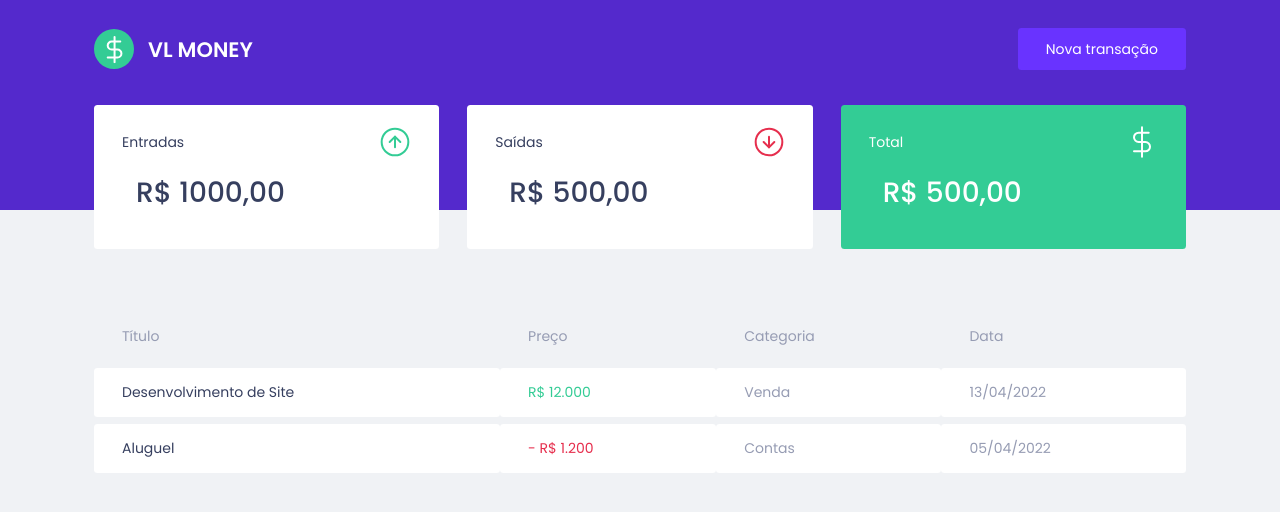
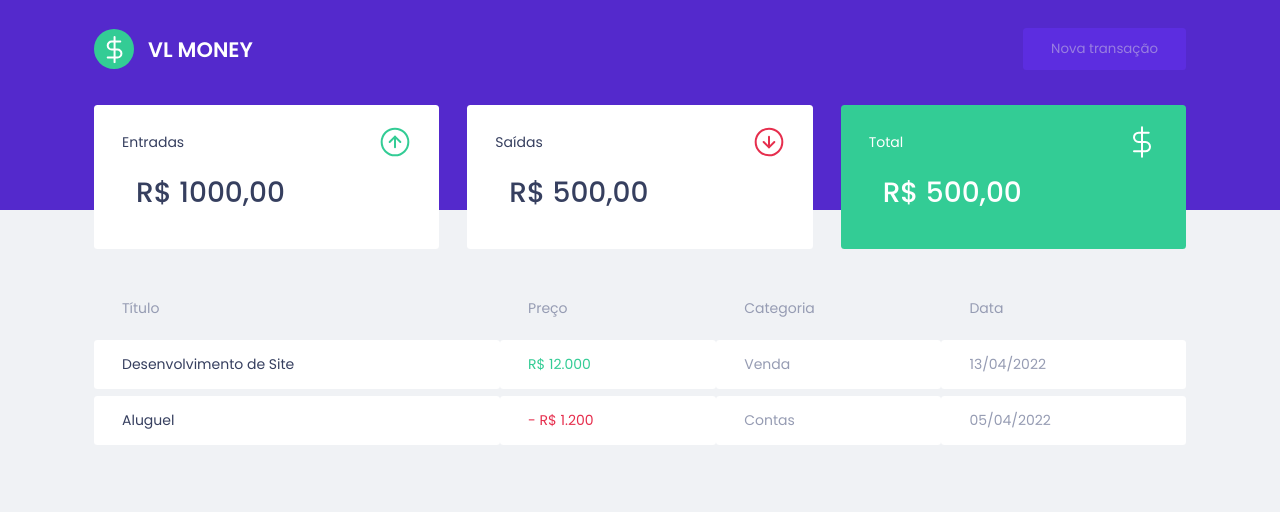
Before and after one commit to Vinicioslisboa/VL-MONEY, a React (Vite) app: page / in a window 1280 px wide. Shown: the top 512 px of the page. Built offline with nearby package versions, Linux system fonts and the light colour scheme.

Commit message:
Alterações em estilos e formatação

```diff
--- a/src/components/Header/index.tsx
+++ b/src/components/Header/index.tsx
@@ -9,7 +9,7 @@ export function Header() {
           <img src={logoImg} alt="Logo VL" />
           <span><h2>VL MONEY</h2></span>
         </div>
-        <button type="button">
+        <button disabled type="button">
           Nova transação
         </button>
       </Content>
--- a/src/components/Header/styles.ts
+++ b/src/components/Header/styles.ts
@@ -1,7 +1,7 @@
 import styled from "styled-components";
 
 export const Container = styled.header`
-  background-color: var(--blue);
+  background: var(--blue);
 `;
 
 export const Content = styled.div`
@@ -10,11 +10,10 @@ export const Content = styled.div`
   padding: 2rem 1rem 10rem;
 
   display: flex;
-  align-items: center;
   justify-content: space-between;
 
   button {
-    font-size: 1rem;
+    font-size: rem;
     color: #FFF;
     height: 3rem;
     padding: 0 2rem;
--- a/src/components/TransactionsTable/styles.ts
+++ b/src/components/TransactionsTable/styles.ts
@@ -1,12 +1,11 @@
 import styled from "styled-components";
 
 export const Container = styled.div`
-  margin-top: 4rem;
+  margin-top: 2rem;
 
   table {
     width: 100%;
     border-spacing: 0 0.5rem;
-
 
     th {
       color: var(--text);
--- a/src/styles/global.ts
+++ b/src/styles/global.ts
@@ -47,6 +47,6 @@ export const GlobalStyle = createGlobalStyle`
 
   [disabled] {
     cursor: not-allowed;
-    opacity: 0.6;
+    opacity: 0.4;
   }
 `;
```
